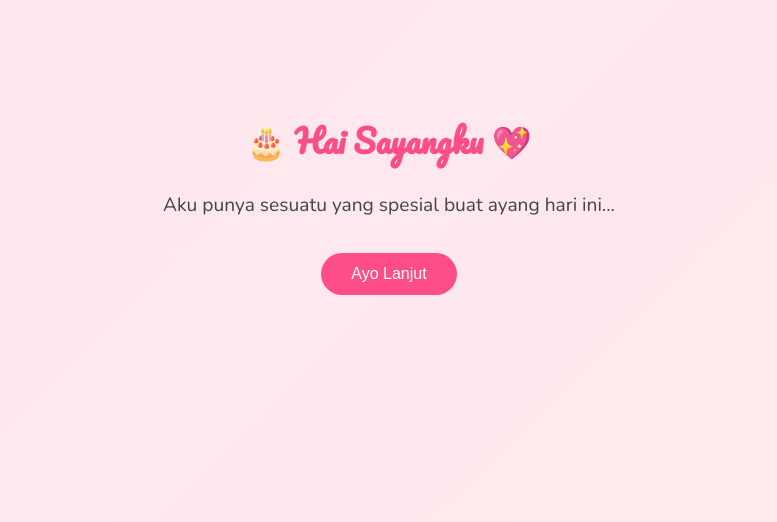
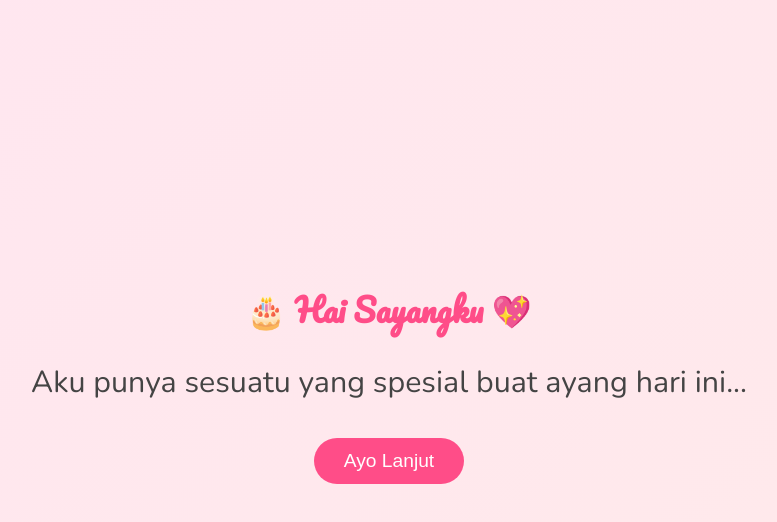
Before and after one commit to safiqurrohman/spesial-sindy, a plain HTML site: page index.html in a window 1280 px wide. Shown: the whole page, without its empty margins (251-1028 px from the left). Drawn offline with nearby package versions, Linux system fonts and the light colour scheme.

Commit message:
Update style halaman index.html

```diff
--- a/index.html
+++ b/index.html
@@ -21,9 +21,10 @@
       overflow-x: hidden;
     }
 
+
     .halaman {
       display: none;
-      padding: 100px 20px;
+      padding: 250px 10px;
       min-height: 100vh;
     }
 
@@ -40,13 +41,18 @@
     h1 {
       font-family: 'Pacifico', cursive;
       color: #ff4d88;
-      font-size: 2.5em;
+      font-size: 3em;
       margin-bottom: 10px;
+      margin-top: 40px;
     }
 
     p {
-      font-size: 1.2em;
+      font-size: 1.9em;
       margin: 15px 0;
+    }
+
+    strong{
+      font-size: 1.9em;
     }
 
     button {
@@ -55,7 +61,7 @@
       color: white;
       border: none;
       border-radius: 25px;
-      font-size: 1em;
+      font-size: 1.2em;
       cursor: pointer;
       margin-top: 20px;
       transition: background 0.3s, transform 0.2s;
```
